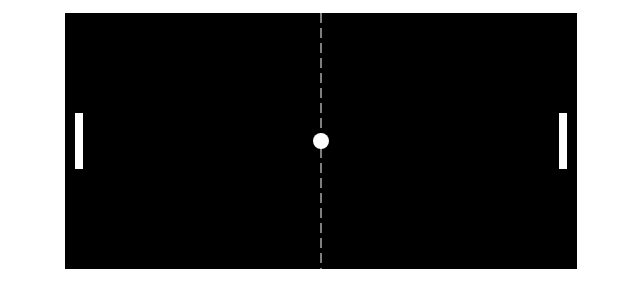
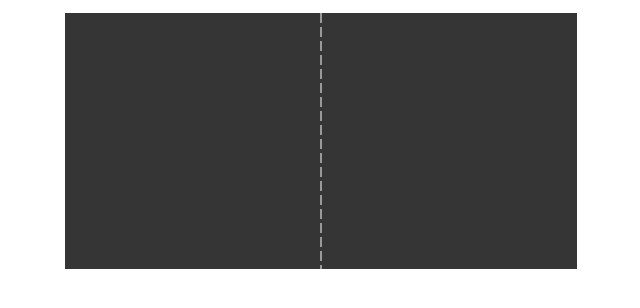
Before and after one commit to DCCA/pong-game-v2, a website built with Parcel: page index.html in a window 1280 px wide. Shown: the part 286-594 px from the top of the page, without its empty margins (319-959 px from the left). Built offline with nearby package versions, Linux system fonts and the light colour scheme.

Commit message:
add rectangle and net to the SVG

```diff
--- a/index.html
+++ b/index.html
@@ -8,7 +8,7 @@
 		<div class="game-wrapper">
 			<h1>Pong!</h1>
 			<div id="game">
-				<svg
+				<!-- <svg
 					xmlns="http://www.w3.org/2000/svg"
 					version="1.1"
 					viewBox="0 0 512 256"
@@ -27,7 +27,7 @@
 						stroke="white"
 						stroke-dasharray="10 5"
 					/>
-				</svg>
+				</svg> -->
 			</div>
 			<!-- Rough-out your SVG mark-up here to start... -->
 		</div>
--- a/src/index.js
+++ b/src/index.js
@@ -1,10 +1,11 @@
 import './styles/game.css';
 import Game from './partials/Game';
+import { GAME_HEIGHT, GAME_WIDTH } from './settings';
 
 // create a game instance
-const game = new Game('game', 512, 256);
+const game = new Game('game', GAME_WIDTH, GAME_HEIGHT);
 
 (function gameLoop() {
-  game.render();
-  requestAnimationFrame(gameLoop);
+	game.render();
+	requestAnimationFrame(gameLoop);
 })();
--- /dev/null
+++ b/src/partials/Board.js
@@ -0,0 +1,31 @@
+import { SVG_NS, BOARD_COLOR, ELEM_COLOR } from '../settings';
+
+export default class Board {
+	constructor(width, height) {
+		this.width = width;
+		this.height = height;
+	}
+
+	render(svg) {
+		// Create the rectangle element
+		let rect = document.createElementNS(SVG_NS, 'rect');
+		rect.setAttributeNS(null, 'x', 0);
+		rect.setAttributeNS(null, 'y', 0);
+		rect.setAttributeNS(null, 'width', this.width);
+		rect.setAttributeNS(null, 'height', this.height);
+		rect.setAttributeNS(null, 'fill', BOARD_COLOR);
+		// Append the rectangle
+		svg.appendChild(rect);
+
+		// Create the line element
+		let line = document.createElementNS(SVG_NS, 'line');
+		line.setAttributeNS(null, 'x1', this.width / 2);
+		line.setAttributeNS(null, 'y1', 0);
+		line.setAttributeNS(null, 'x2', this.width / 2);
+		line.setAttributeNS(null, 'y2', this.height);
+		line.setAttributeNS(null, 'stroke', ELEM_COLOR);
+		line.setAttributeNS(null, 'stroke-dasharray', '10 4');
+		// Append the line
+		svg.appendChild(line);
+	}
+}
--- a/src/partials/Game.js
+++ b/src/partials/Game.js
@@ -1,13 +1,26 @@
+import { SVG_NS } from '../settings';
+import Board from './Board';
+
 export default class Game {
 	constructor(element, width, height) {
 		this.element = element;
 		this.width = width;
 		this.height = height;
-
-		// Other code goes here...
+		// Get the ID from HTML to render the game
+		this.gameElement = document.getElementById(this.element);
+		// Create the board
+		this.board = new Board(this.width, this.height);
 	}
 
 	render() {
-		// More code goes here....
+		// Create the game SVG element
+		this.gameElement.innerHTML = '';
+		let svg = document.createElementNS(SVG_NS, 'svg');
+		svg.setAttributeNS(null, 'width', this.width);
+		svg.setAttributeNS(null, 'height', this.height);
+		svg.setAttributeNS(null, 'viewBox', `0 0 ${this.width} ${this.height}`);
+		this.gameElement.appendChild(svg);
+		// Render Board
+		this.board.render(svg);
 	}
 }
--- a/src/settings.js
+++ b/src/settings.js
@@ -0,0 +1,7 @@
+// Settings
+export const SVG_NS = 'http://www.w3.org/2000/svg';
+// Game Configuration
+export const GAME_WIDTH = 512;
+export const GAME_HEIGHT = 256;
+export const BOARD_COLOR = '#353535';
+export const ELEM_COLOR = 'white';
```
Lines whose indentation alone changed are shown as unchanged.
